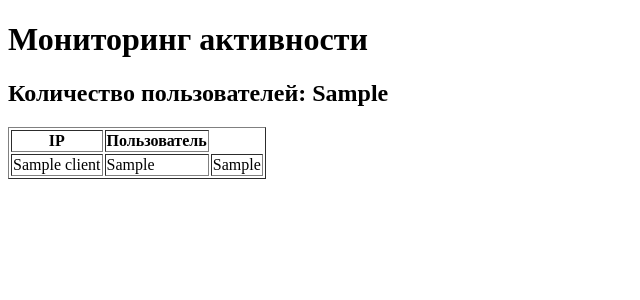
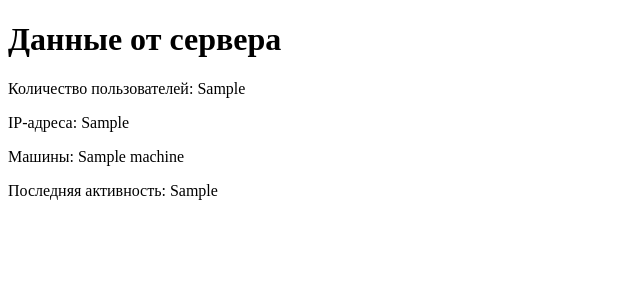
Before and after one commit to matrix232/Monitoring-employee-activity, a Flask app: template ServerTask/templates/index.html in a window 1280 px wide. Shown: the top 300 px of the page, without its empty margins (0-640 px from the left). Run offline with Flask 3, Linux system fonts and the light colour scheme; the template is opened without the code that fills it: most values are stand-ins (such as "Sample title", 1, 10 or a date in 2020).

Commit message:
fixed bugs

```diff
--- a/ServerTask/main.py
+++ b/ServerTask/main.py
@@ -1,6 +1,8 @@
 import threading
 from socket import *
-from flask import Flask, render_template
+from flask import Flask, render_template, jsonify
+import queue
+import time
 
 app = Flask(__name__)
 
@@ -9,19 +11,45 @@ port = 1111
 addr = (host, port)
 
 connect_numbers = 0
-clients = {}
+machine = []
+ip = []
+last_activity = 0
+picture_size = ""
+
+data_queue = queue.Queue()
+
 
 @app.route('/')
 def hello():
-    return render_template("index.html", clients=clients, user_nums=connect_numbers)
+    global connect_numbers, machine, ip, last_activity
+    if not data_queue.empty():
+        data = data_queue.get()
+        print(data)
+        connect_numbers = data['user_nums']
+        ip = data['ip']
+        machine = data['machine']
+        last_activity = data['last_activity']
+    return render_template("index.html", ip=ip, machine=machine, last_activity=last_activity,
+                           user_nums=connect_numbers)
+
+
+@app.route("/get_data")
+def get_data():
+    global connect_numbers, machine, ip, last_activity
+    try:
+        data = data_queue.get(block=True, timeout=1)
+    except queue.Empty:
+        data = {"user_nums": 0, "ip": [], "machine": [], "last_activity": 0}
+    return jsonify(data)
 
 
 # Socket Server Function
 def run_socket_server():
-    global connect_numbers
+    global connect_numbers, machine, ip, last_activity, picture_size
     host = "127.0.0.1"
     port = 1111
     addr = (host, port)
+
     Connection = socket(AF_INET, SOCK_STREAM)
     Connection.bind(addr)
     Connection.listen(100)
@@ -44,29 +72,58 @@ def run_socket_server():
                 if not data:
                     break
                 else:
-                    if data == "heartbeat":
-                        clients[addr[0]]['last_activity'] += 1
-                    elif data.startswith(b"user:"):
-                        clients[addr[0]] = {"user_data" : data}
                     print(data)
+                    if data == b"heartbeat":
+                        last_activity += 1
+                    elif data.startswith(b"machine:"):
+                        machine.append(data[8:].decode())
+                    elif data.startswith(b"ip:"):
+                        if data == b"ip:heartbeat":
+                            pass
+                        else:
+                            ip.append(data[3:].decode())
+                    elif data.startswith(b"sizePic:"):
+                        picture_size = data
+                        size_bytes = picture_size[8:]
+                        picture_size = int(size_bytes)
+                    elif data.startswith(b"screenshot:"):
+                        receive_data = b""
+                        while len(receive_data) < int(picture_size):
+                            dat = conn.recv(1024)
+                            if not dat:
+                                break
+                            receive_data += dat
+                        with open("screenshot.bmp", "wb") as f:
+                            f.write(receive_data)
+                        print("Изображение сохранено в файл screenshot.bmp")
+                    if data:
+                        data_queue.put({
+                            "ip": ip,
+                            "machine": machine,
+                            "last_activity": last_activity,
+                            "user_nums": connect_numbers
+                        })
+
+                    print("Данные добавлены в очередь:", data_queue.qsize())
             except ConnectionResetError:
+                print(*machine, *ip, last_activity)
                 print("Соеденение с клиентом прервано")
                 break
+
+        time.sleep(0.1)
+
         conn.close()
         connect_numbers -= 1
 
     Connection.close()
 
 
-# Flask Server Function
 def run_flask_server():
     app.run(debug=True, port=5000)
 
 
-# Start Threads
 socket_thread = threading.Thread(target=run_socket_server)
 
 socket_thread.start()
 
-# Start Flask server after socket server is running
 run_flask_server()
--- a/ServerTask/templates/index.html
+++ b/ServerTask/templates/index.html
@@ -1,27 +1,13 @@
 <!DOCTYPE html>
 <html>
 <head>
-    <title>Мониторинг активности</title>
+    <title>Данные</title>
 </head>
 <body>
-    <h1>Мониторинг активности</h1>
-    <h2>Количество пользователей: {{user_nums}}</h2>
-    <table border="1">
-        <thead>
-            <tr>
-                <th>IP</th>
-                <th>Пользователь</th>
-            </tr>
-        </thead>
-        <tbody>
-            {% for ip, client in clients.items() %}
-            <tr>
-                <td>{{ ip }}</td>
-                <td>{{ client['user_data'] }}</td>
-                <td>{{ client['last_activity'] }}</td>
-            </tr>
-            {% endfor %}
-        </tbody>
-    </table>
+    <h1>Данные от сервера</h1>
+    <p>Количество пользователей: {{ user_nums }}</p>
+    <p>IP-адреса: {{ ip }}</p>
+    <p>Машины: {{ machine }}</p>
+    <p>Последняя активность: {{ last_activity }}</p>
 </body>
 </html>
```
Also changed, not shown: ClientTask/ClientTask/screenshot.bmp, 10 other files.
